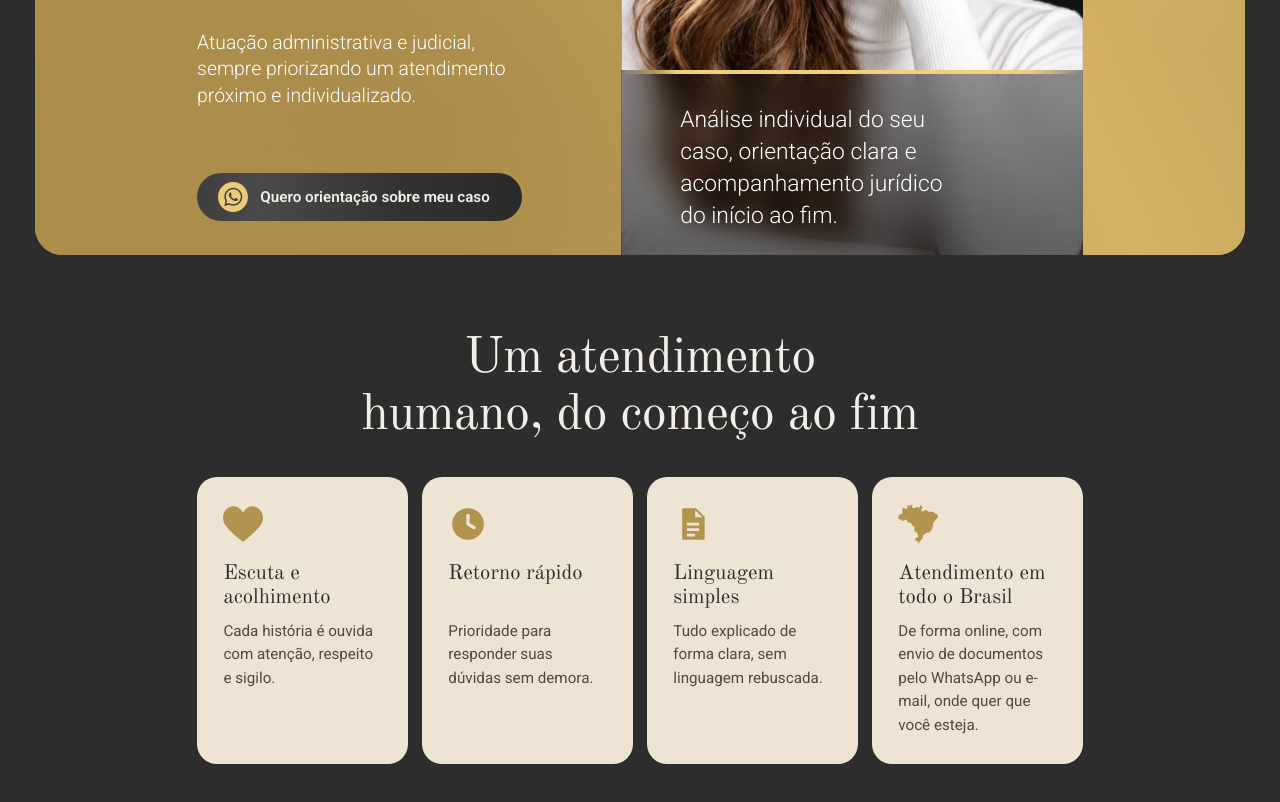
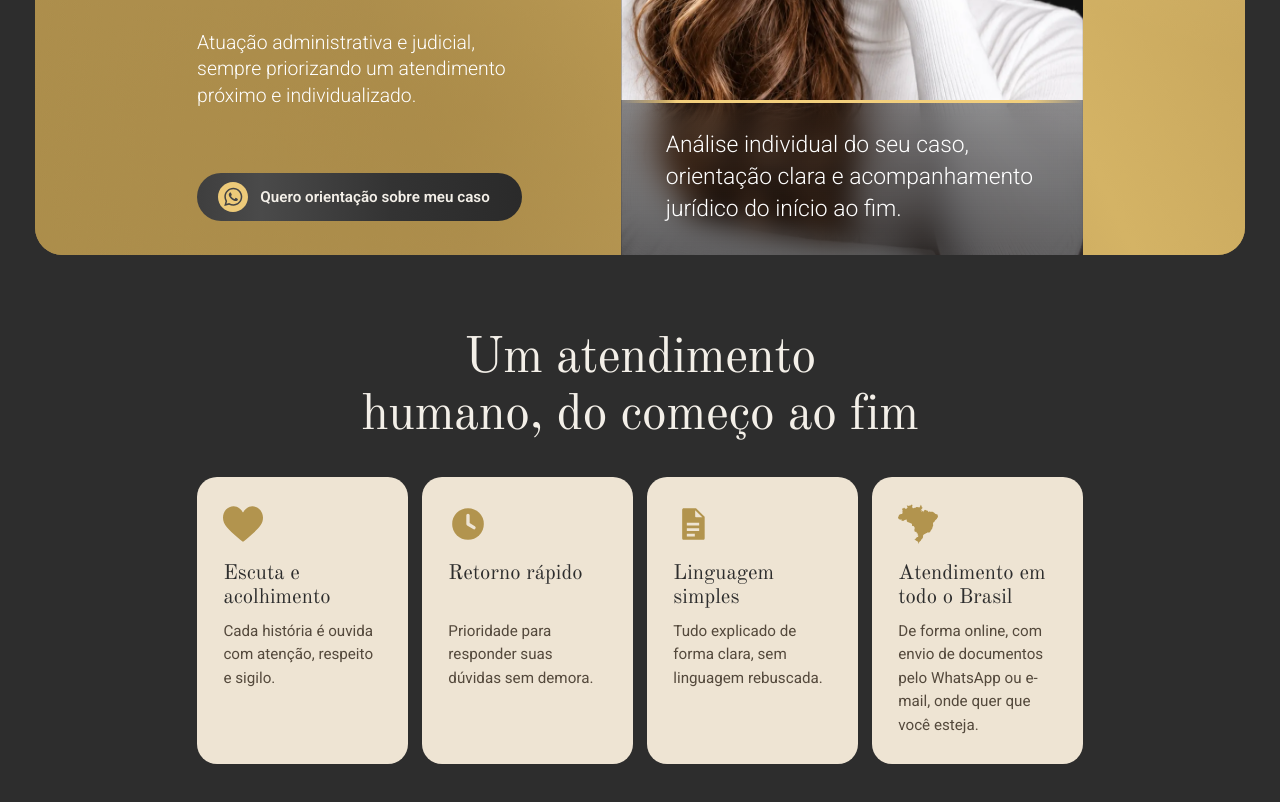
Before and after one commit to Nekkostudio/trindadeadvocacia, a plain HTML site: page index.html in a window 1280 px wide. Shown: the part 3816-4618 px from the top of the page. Drawn offline with nearby package versions, Linux system fonts and the light colour scheme.

Commit message:
Legenda da foto do Sobre em 3 linhas e área desfocada menor
Co-Authored-By: Claude Opus 5.5 <noreply@anthropic.com>

```diff
--- a/css/style.css
+++ b/css/style.css
@@ -555,10 +555,12 @@ html { scroll-padding-top: 0; }
 
 .sobre__foto { position: relative; margin: 0; overflow: hidden; isolation: isolate; clip-path: inset(0); background: #0e0e0e; }
 .sobre__foto img { position: absolute; inset: 0; width: 100%; height: 100%; object-fit: cover; object-position: 50% 8%; }
+/* legenda em 3 linhas (19/11): a área desfocada tem a altura do texto, com o mesmo respiro em cima e embaixo */
 .sobre__foto figcaption {
   position: absolute; left: 0; right: 0; bottom: 0;
-  height: 29.9%;
-  padding: calc(49 * var(--u)) calc(40 * var(--u)) 0 calc(85 * var(--u));
+  height: auto;
+  padding: calc(42 * var(--u)) calc(40 * var(--u)) calc(44 * var(--u)) calc(64 * var(--u));
+  text-wrap: balance;
   /* escurecimento mais forte: a blusa branca do retrato (19/11) clareia o desfoque atrás do texto */
   background: linear-gradient(180deg, rgba(14, 14, 14, 0.45) 0%, rgba(10, 10, 10, 0.62) 100%);
   -webkit-backdrop-filter: blur(14px);
--- a/index.html
+++ b/index.html
@@ -17,7 +17,7 @@
   <link rel="preconnect" href="https://fonts.gstatic.com" crossorigin>
   <link href="https://fonts.googleapis.com/css2?family=Old+Standard+TT:ital,wght@0,400;0,700;1,400&family=Roboto:wght@300..700&display=swap" rel="stylesheet">
   <link rel="preload" as="image" href="img/aline-hero.webp?v=20261119-4" type="image/webp">
-  <link rel="stylesheet" href="css/style.css?v=20261119-26">
+  <link rel="stylesheet" href="css/style.css?v=20261119-27">
 </head>
 <body>
 
@@ -185,7 +185,7 @@
       </div>
       <figure class="sobre__foto">
         <img src="img/aline-retrato.webp?v=2" alt="Dra. Aline Trindade de blusa branca, com a mão no rosto" width="1024" height="1536" loading="lazy">
-        <figcaption>Análise individual do seu<br class="quebra"> caso, orientação clara e<br class="quebra"> acompanhamento jurídico<br class="quebra"> do início ao fim.</figcaption>
+        <figcaption>Análise individual do seu caso,<br class="quebra"> orientação clara e acompanhamento<br class="quebra"> jurídico do início ao fim.</figcaption>
       </figure>
     </div>
   </div>
```
